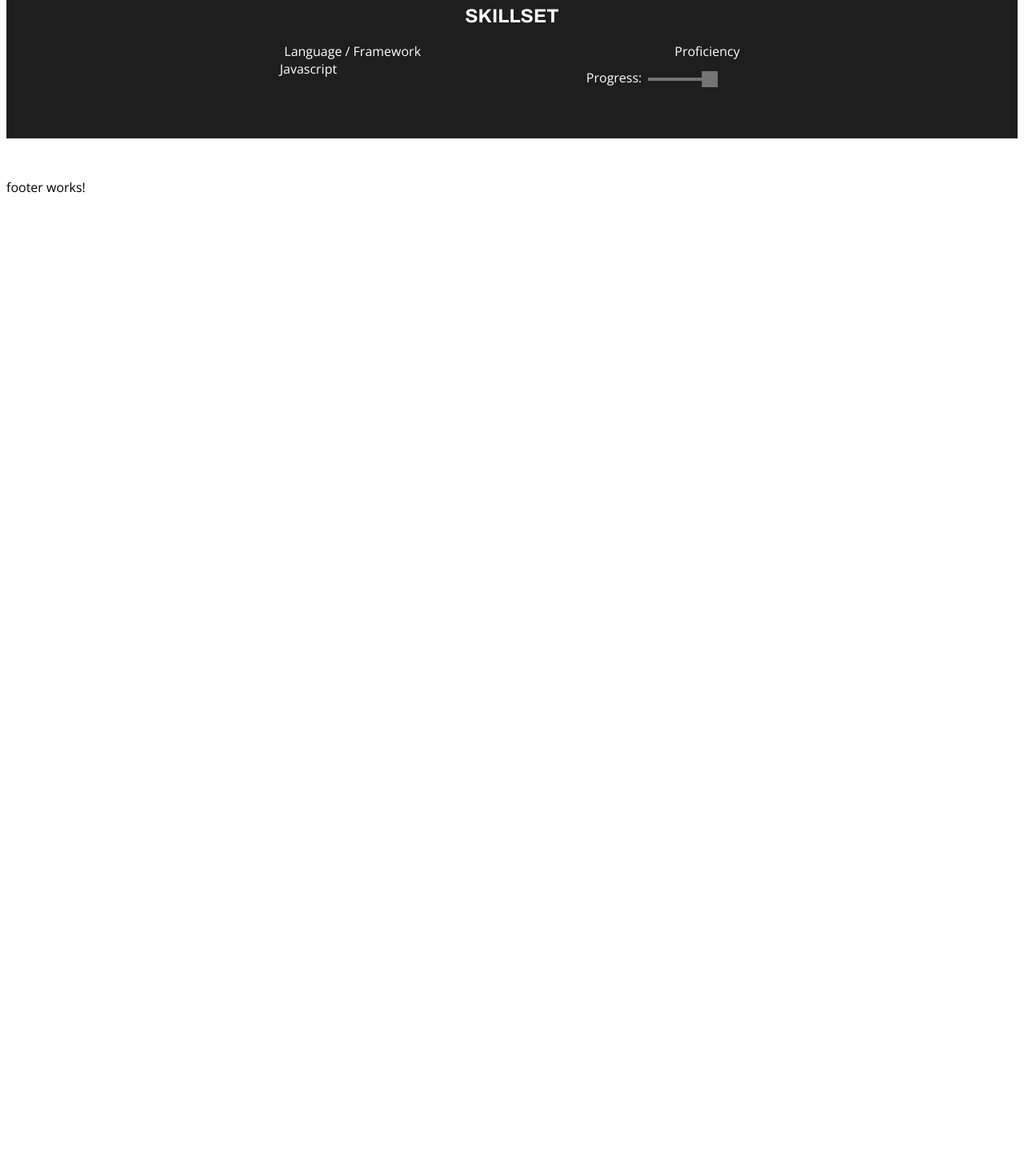
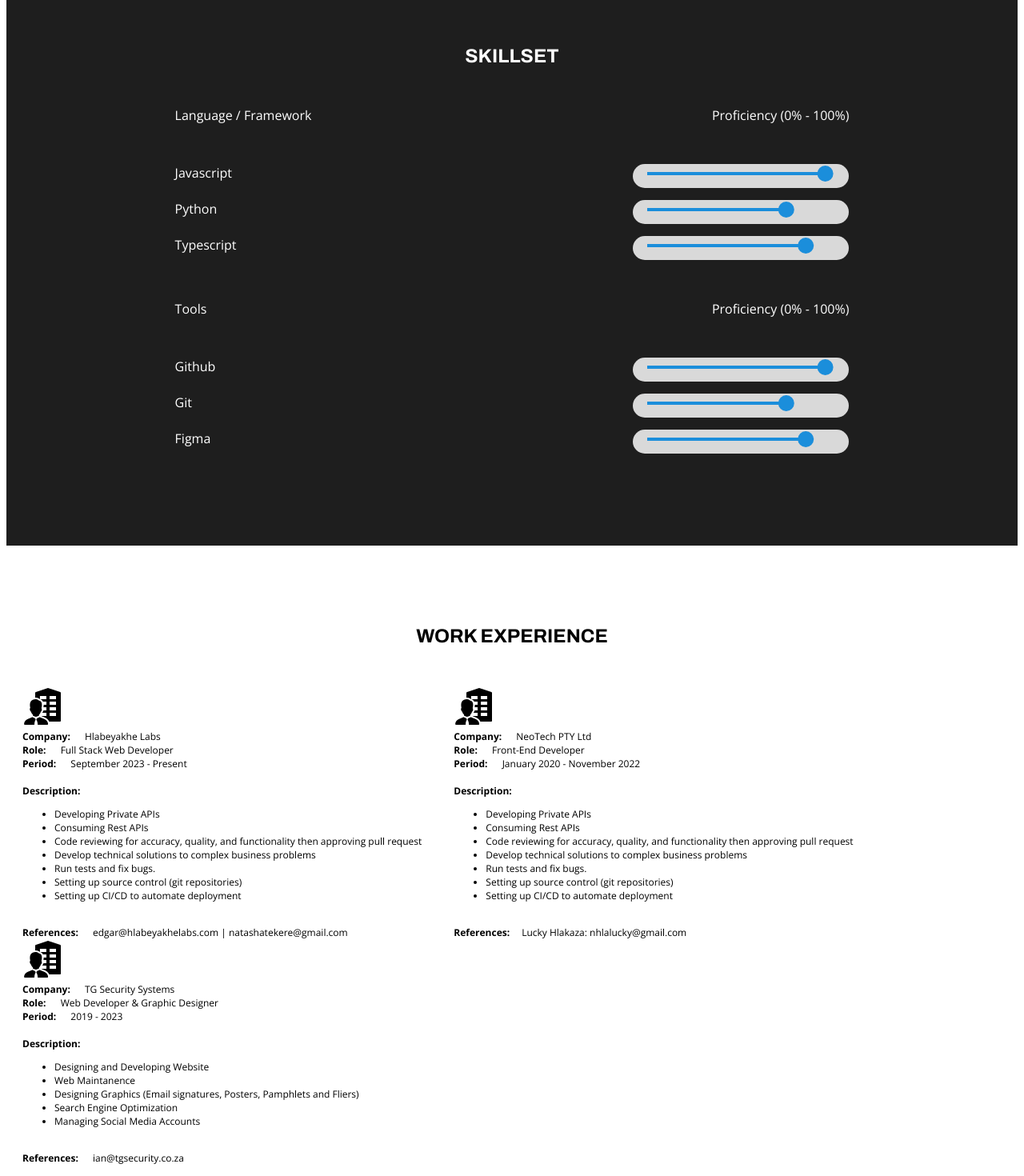
Before and after one commit to vuyani98/portfolio2025, an Angular app in the folder myport/: page / in a window 1280 px wide. Shown: the part 1540-3010 px from the top of the page at 80% size. Before the commit the page ends 1801 px from the top, so only its background shows below. Built offline with nearby package versions, Linux system fonts and the light colour scheme; a web font is replaced by a local one.

Commit message:
added skillset

```diff
--- a/myport/src/app/landing-page/landing-page.component.css
+++ b/myport/src/app/landing-page/landing-page.component.css
@@ -127,11 +127,60 @@ a:any-link{
   background-color: #1E1E1E;
   margin-block: 50px;
   color: white;
-  padding-block: 50px;
+  padding-block: 100px;
   padding-inline: 30px;
 }
+#skillset-outer{
+  width: 70%;
+  margin-inline: auto;
+}
 
-#skills-head, .skill {
+.skills-head, .skill {
   display: flex;
-  justify-content: space-evenly;
+  justify-content: space-between;
 }
+
+.skill{
+  margin-block: 15px;
+}
+
+.skills-head{
+  margin-block: 50px;
+}
+
+.example-section{
+  width: 250px;
+  background-color: #D9D9D9;
+  height: 30px;
+  border-radius: 15px;
+  padding-inline: 10px;
+}
+
+.left{
+  text-align: start;
+}
+
+#experience {
+  margin-block: 100px;
+}
+
+#experience h2{
+  text-align: center;
+}
+
+#experience-inner {
+  display: flex;
+  flex-wrap: wrap;
+  justify-content: start;
+  margin-block: 50px;
+}
+
+.experience-card{
+  font-size: 12px;
+  margin-inline: 20px;
+}
+
+.details .title{
+  font-weight: bold;
+  margin-right: 15px;
+}
--- a/myport/src/app/landing-page/landing-page.component.html
+++ b/myport/src/app/landing-page/landing-page.component.html
@@ -121,10 +121,10 @@
 
   <div id="skillset-outer">
 
-    <div id="skills-head">
+    <div class="skills-head">
 
       <div class="left">Language / Framework</div>
-      <div class="right">Proficiency</div>
+      <div class="right">Proficiency (0% - 100%)</div>
 
     </div>
 
@@ -135,13 +135,176 @@
         <div class="left"> Javascript</div>
 
         <div class="right">
-      <section class="example-section">
-        <label class="example-margin">Progress:</label>
-        <mat-slider class="example-margin" disabled="disabled">
-          <input type="range" value="70" matSliderThumb>
-        </mat-slider>
-      </section>
+          <section class="example-section">
+            <mat-slider class="example-margin" disabled="disabled">
+              <input type="range" value="90" matSliderThumb>
+            </mat-slider>
+          </section>
         </div>
+
+      </div>
+
+      <div class="skill">
+
+        <div class="left">Python</div>
+
+        <div class="right">
+          <section class="example-section">
+            <mat-slider class="example-margin" disabled="disabled">
+              <input type="range" value="70" matSliderThumb>
+            </mat-slider>
+          </section>
+        </div>
+
+      </div>
+
+      <div class="skill">
+
+        <div class="left"> Typescript</div>
+
+        <div class="right">
+          <section class="example-section">
+            <mat-slider class="example-margin" disabled="disabled">
+              <input type="range" value="80" matSliderThumb>
+            </mat-slider>
+          </section>
+        </div>
+
+      </div>
+
+
+    </div>
+
+    <div class="skills-head">
+
+      <div class="left">Tools</div>
+      <div class="right">Proficiency (0% - 100%)</div>
+
+    </div>
+
+    <div class="skills-inner">
+
+      <div class="skill">
+
+        <div class="left">Github</div>
+
+        <div class="right">
+          <section class="example-section">
+            <mat-slider class="example-margin" disabled="disabled">
+              <input type="range" value="90" matSliderThumb>
+            </mat-slider>
+          </section>
+        </div>
+
+      </div>
+
+      <div class="skill">
+
+        <div class="left">Git</div>
+
+        <div class="right">
+          <section class="example-section">
+            <mat-slider class="example-margin" disabled="disabled">
+              <input type="range" value="70" matSliderThumb>
+            </mat-slider>
+          </section>
+        </div>
+
+      </div>
+
+      <div class="skill">
+
+        <div class="left">Figma</div>
+
+        <div class="right">
+          <section class="example-section">
+            <mat-slider class="example-margin" disabled="disabled">
+              <input type="range" value="80" matSliderThumb>
+            </mat-slider>
+          </section>
+        </div>
+
+      </div>
+
+
+    </div>
+
+  </div>
+
+</div>
+
+<div id="experience">
+
+  <h2>WORK EXPERIENCE</h2>
+
+  <div id="experience-outer">
+
+    <div id="experience-inner">
+
+      <div class="experience-card">
+
+        <img src="../../assets/images/icons8-work-50.png" alt=""> <br>
+        <div class="details"> <span class="title">Company: </span>Hlabeyakhe Labs </div>
+        <div class="details"> <span class="title">Role: </span>Full Stack Web Developer </div>
+        <div class="details"> <span class="title">Period: </span>September 2023 - Present </div>
+        <br>
+        <div class="details"> <span class="title">Description:</span> <br>
+          <ul>
+            <li>Developing Private APIs</li>
+            <li>Consuming Rest APIs</li>
+            <li>Code reviewing for accuracy, quality, and functionality then approving pull request</li>
+            <li>Develop technical solutions to complex business problems</li>
+            <li>Run tests and fix bugs.</li>
+            <li>Setting up source control (git repositories)</li>
+            <li>Setting up CI/CD to automate deployment</li>
+          </ul>
+        </div>
+        <br>
+        <div class="details"> <span class="title">References:</span> edgar&#64;hlabeyakhelabs.com | natashatekere&#64;gmail.com  </div>
+
+      </div>
+
+      <div class="experience-card">
+
+        <img src="../../assets/images/icons8-work-50.png" alt=""> <br>
+        <div class="details"> <span class="title">Company: </span>NeoTech PTY Ltd</div>
+        <div class="details"> <span class="title">Role: </span>Front-End Developer</div>
+        <div class="details"> <span class="title">Period: </span>January 2020 - November 2022</div>
+        <br>
+        <div class="details"> <span class="title">Description:</span> <br>
+          <ul>
+            <li>Developing Private APIs</li>
+            <li>Consuming Rest APIs</li>
+            <li>Code reviewing for accuracy, quality, and functionality then approving pull request</li>
+            <li>Develop technical solutions to complex business problems</li>
+            <li>Run tests and fix bugs.</li>
+            <li>Setting up source control (git repositories)</li>
+            <li>Setting up CI/CD to automate deployment</li>
+          </ul>
+        </div>
+        <br>
+        <div class="details"> <span class="title">References:</span>Lucky Hlakaza: nhlalucky&#64;gmail.com  </div>
+
+      </div>
+
+      <div class="experience-card">
+
+        <img src="../../assets/images/icons8-work-50.png" alt=""> <br>
+        <div class="details"> <span class="title">Company: </span>TG Security Systems</div>
+        <div class="details"> <span class="title">Role: </span>Web Developer & Graphic Designer </div>
+        <div class="details"> <span class="title">Period: </span>  2019 - 2023 </div>
+        <br>
+        <div class="details"> <span class="title">Description:</span> <br>
+          <ul>
+            <li>Designing and Developing Website</li>
+            <li>Web Maintanence</li>
+            <li>Designing Graphics (Email signatures, Posters, Pamphlets and Fliers)</li>
+            <li>Search Engine Optimization</li>
+            <li>Managing Social Media Accounts</li>
+          </ul>
+        </div>
+        <br>
+        <div class="details"> <span class="title">References:</span> ian&#64;tgsecurity.co.za </div>
 
       </div>
 
@@ -149,4 +312,5 @@
 
   </div>
 
+
 </div>
--- a/myport/src/styles.css
+++ b/myport/src/styles.css
@@ -7,3 +7,22 @@ body{
 h1, h2, h3, h4, h5, h6{
   font-family: 'Archivo';
 }
+
+.mdc-slider__thumb-knob{
+  border-radius: 50% !important;
+  height: 15px !important;
+}
+
+.mdc-slider__thumb{
+  height: 15px !important;
+}
+
+.mat-mdc-slider.mdc-slider--disabled{
+  opacity: 1 !important;
+  color: #1B8EDB !important;
+}
+
+mat-slider{
+  width: 100% !important;
+  height: 50% !important;
+}
```
Also changed, not shown: myport/src/assets/images/icons8-work-50.png (added).
